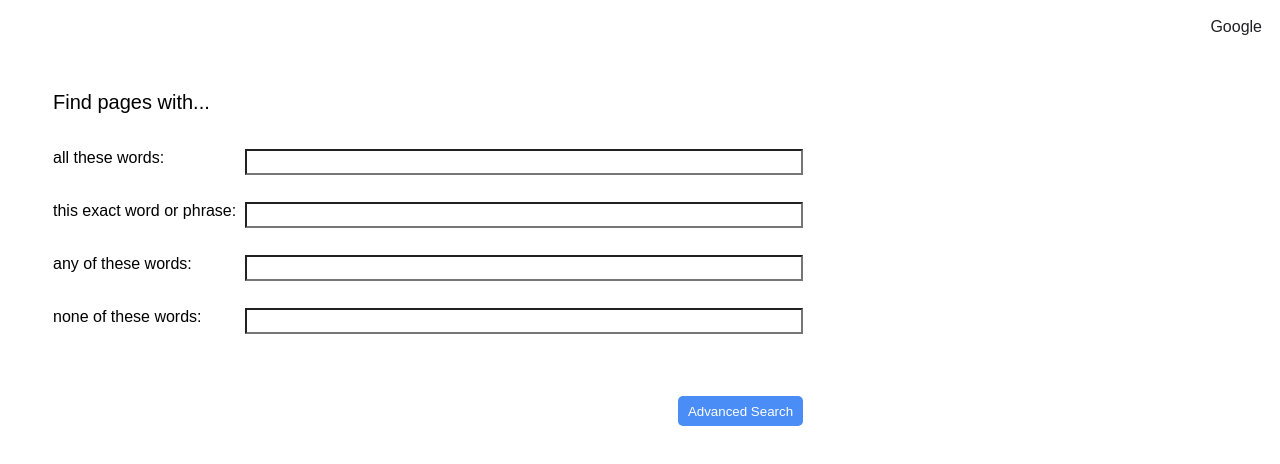
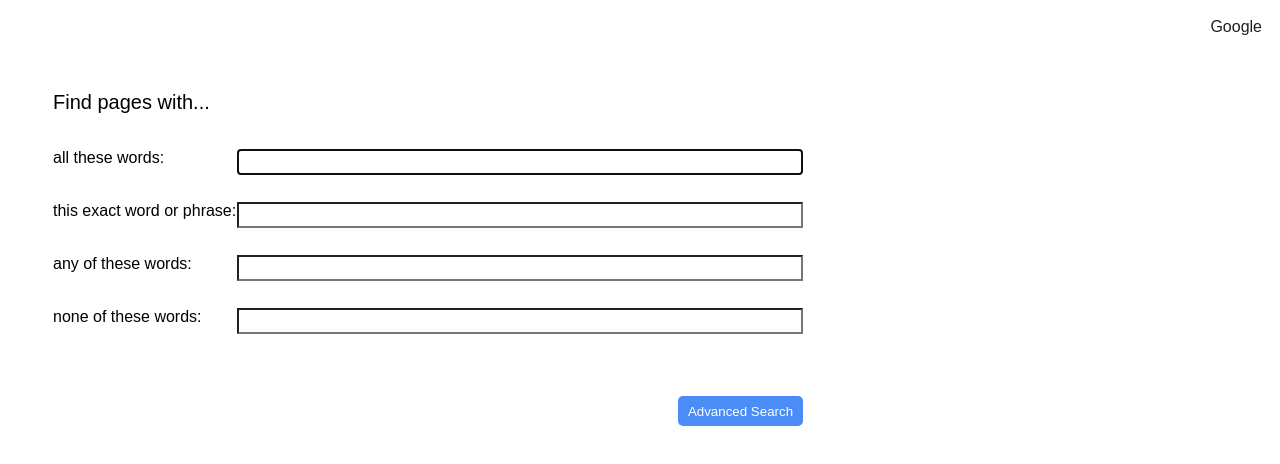
Before and after one commit to upanshu1310/CS50W_Project0, a plain HTML site: page advanced.html in a window 1280 px wide. Drawn offline with Linux system fonts and the light colour scheme.

Commit message:
made some change

```diff
--- a/advanced.html
+++ b/advanced.html
@@ -22,28 +22,28 @@
             <div class="advanced-search-options">
                 <label>
                     all these words:
-                    <input type="text" class="advanced" name="as_q"/>
+                    <input type="text" class="advanced" name="as_q" autocomplete="off" autofocus />
                 </label>
             </div>
 
             <div class="advanced-search-options">
                 <label>
                     this exact word or phrase:
-                    <input type="text" class="advanced" name="as_epq"/>
+                    <input type="text" class="advanced" name="as_epq" autocomplete="off"/>
                 </label>
             </div>
 
             <div class="advanced-search-options">
                 <label>
                     any of these words:
-                    <input type="text" class="advanced" name="as_oq"/>
+                    <input type="text" class="advanced" name="as_oq" autocomplete="off"/>
                 </label>
             </div>
 
             <div class="advanced-search-options">
                 <label>
                     none of these words:
-                    <input type="text" class="advanced" name="as_eq"/>
+                    <input type="text" class="advanced" name="as_eq" autocomplete="off"/>
                 </label>
             </div>
 
--- a/style.css
+++ b/style.css
@@ -50,6 +50,10 @@ input {
     padding: 20px 0 20px 0;
 }
 
+.search-bar input {
+    padding-left: 10px;
+}
+
 input[value="Google Search"] {
     margin-right: 10px;
 }
@@ -75,6 +79,7 @@ input[value="Google Search"] {
     border-radius: 0;
     width: 550px;
     height: 20px;
+    padding-left: 10px;
 }
 
 input[value="Advanced Search"] {
```
Also changed, not shown: image.html (+1 -1 lines), index.html (+1 -1 lines).
